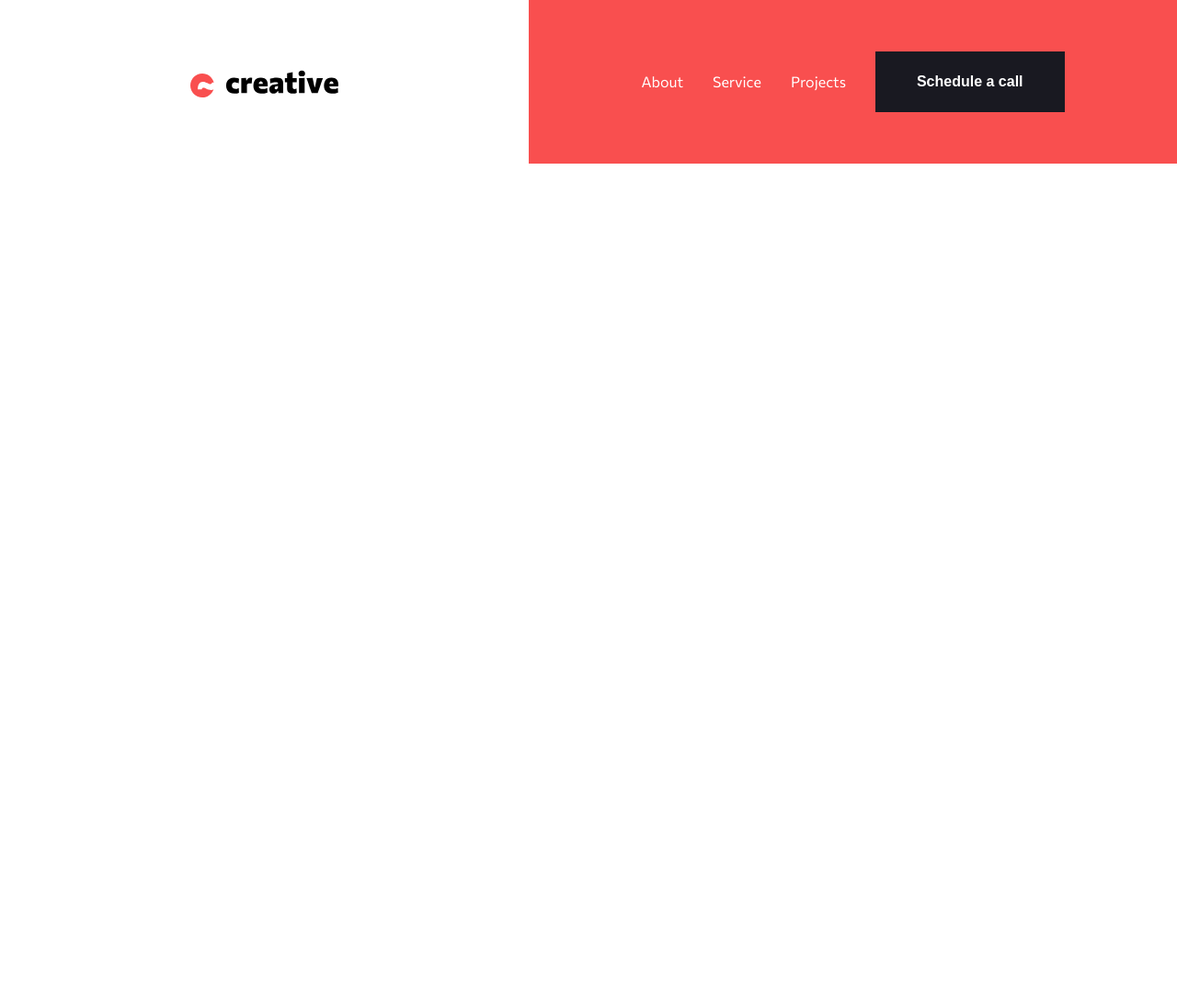
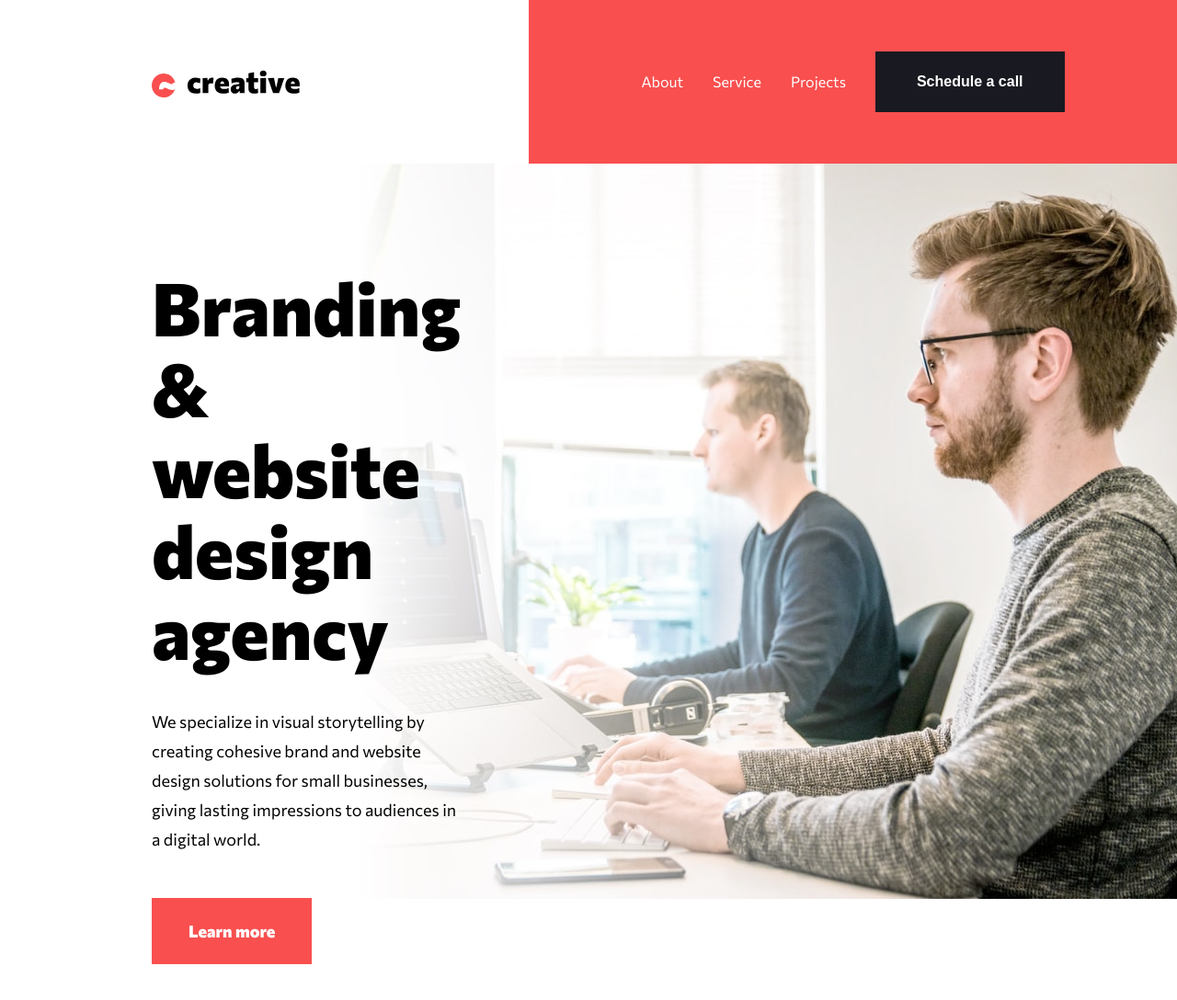
Before and after one commit to GultajAman/creative-single-page, a website: page index.html in a window 1280 px wide. Shown: the whole page at 92% size. Before the commit the page ends 800 px from the top, so only its background shows below. Drawn offline with nearby package versions, Linux system fonts and the light colour scheme; files that its build step writes are made by us from their sources.

Commit message:
finish header

```diff
--- a/index.html
+++ b/index.html
@@ -34,13 +34,20 @@
         </ul>
       </div>
     </div>
+    <header>
+      <div class="header">
+        <div class="header__text-box container">
+          <h1>Branding & website design agency</h1>
+          <p>We specialize in visual storytelling by creating cohesive brand and website design solutions for small businesses, giving lasting impressions to audiences in a digital world.</p>
+          <a href="#">Learn more</a>
+        </div>
+        <div class="header__img-box">
+          <img src="./assets/desktop/image-hero.jpg" alt="">
+        </div>
+      </div>
+    </header>
   </nav>
-  <!-- About
-  Service
-  Projects
-
-  Schedule a call
-
+  <!--
   Branding & website design agency
 
   We specialize in visual storytelling by creating cohesive brand and website design
--- a/sass/_components.scss
+++ b/sass/_components.scss
@@ -33,3 +33,55 @@
     }
   }
 }
+
+///////////////////////////////////// HEADER
+.header {
+  display: flex;
+  &__text-box {
+    margin-top: 11.2rem;
+    display: flex;
+    flex-direction: column;
+    align-items: flex-start;
+    justify-content: flex-start;
+    margin-bottom: 16rem;
+    width: 730px;
+    margin-right: -11rem;
+    z-index: 1;
+    h1 {
+      font-weight: 800;
+      font-size: 80px;
+      line-height: 88px;
+      color: #000000;
+      // width: 730px;
+    }
+    p {
+      font-weight: normal;
+      font-size: 18px;
+      line-height: 32px;
+      color: #000000;
+      margin-top: 3.9rem;
+      margin-bottom: 4.8rem;
+      // width: 540px;
+    }
+    a {
+      text-decoration: none;
+      font-weight: 800;
+      font-size: 18px;
+      line-height: 22px;
+      color: #ffffff;
+      background-color: #f94f4f;
+      padding: 2.5rem 4rem;
+      &:hover {
+        background: #ff9393;
+      }
+    }
+  }
+  &__img-box {
+    z-index: 0;
+    img {
+      // max-width: 100%;
+      width: 895px;
+      height: 800px;
+    }
+  }
+}
--- a/sass/_layout.scss
+++ b/sass/_layout.scss
@@ -1,4 +1,4 @@
 .container {
   max-width: 120rem;
-  margin: 0 auto;
+  margin: 0 16.5rem;
 }
```
